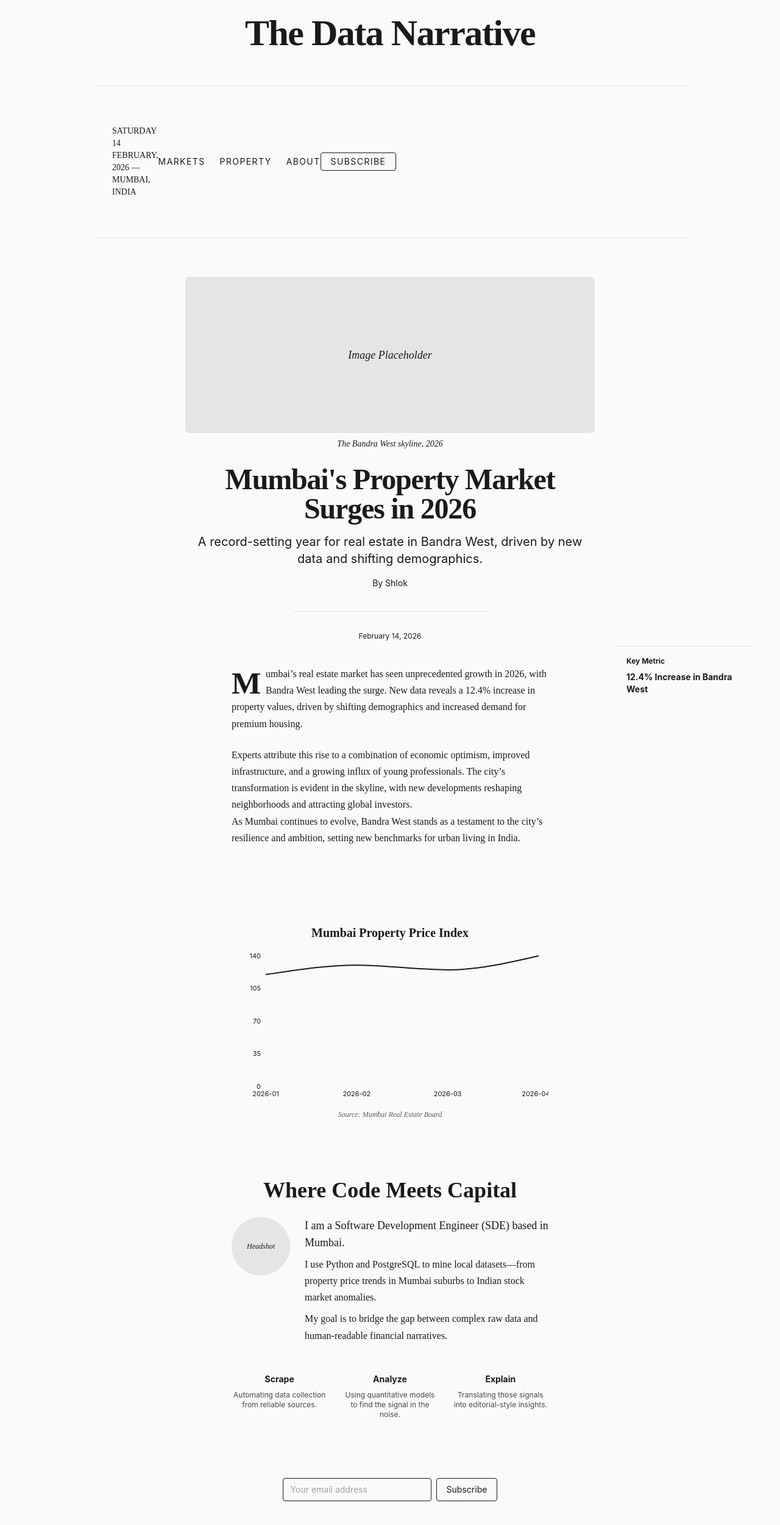
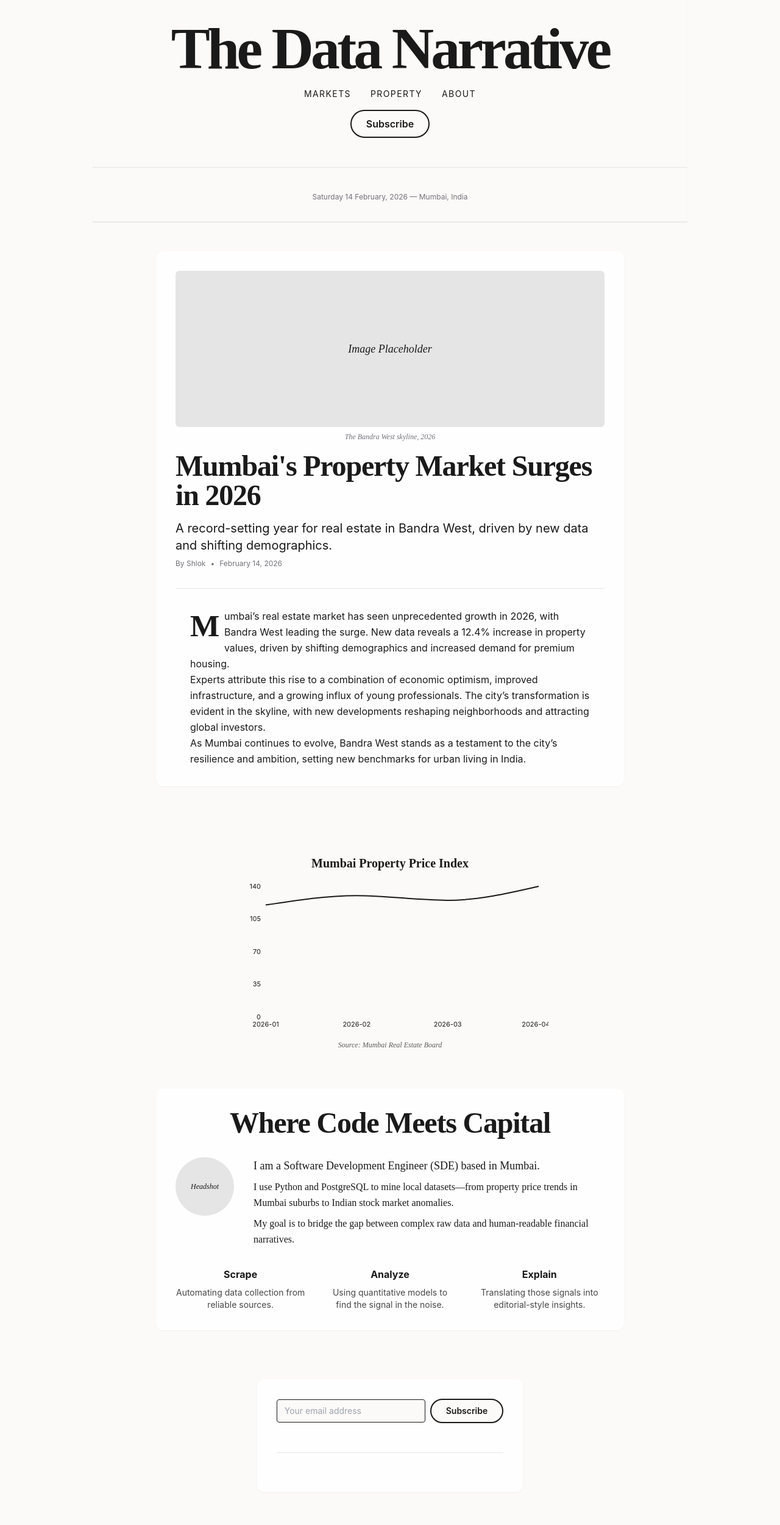
Before and after one commit to shl0lxd/the-data-narrative, a Next.js app: page / in a window 1280 px wide. Shown: the top 2500 px of the page at 61% size. Built offline with nearby package versions, Linux system fonts and the light colour scheme; a web font is replaced by a local one.

Commit message:
style: polish homepage for NYT editorial look

```diff
--- a/src/components/AboutSection.js
+++ b/src/components/AboutSection.js
@@ -2,14 +2,14 @@ import React from 'react';
 
 export default function AboutSection() {
   return (
-    <section className="bg-paper text-ink w-full flex flex-col items-center py-10 prose-nyt">
+    <section className="bg-white/90 rounded-xl shadow-sm px-8 py-8 max-w-3xl mx-auto mb-12">
       {/* Lead Headline */}
-      <h2 className="font-serif text-3xl md:text-4xl font-bold text-center mb-6">
+      <h2 className="font-serif text-4xl md:text-5xl font-bold tracking-tight text-center mb-8">
         Where Code Meets Capital
       </h2>
 
       {/* Bio & Headshot */}
-      <div className="flex flex-col md:flex-row items-center md:items-start gap-6 mb-8 w-full max-w-2xl mx-auto">
+      <div className="flex flex-col md:flex-row items-center md:items-start gap-8 mb-8">
         {/* Headshot Placeholder */}
         <div className="w-24 h-24 bg-[#E5E5E5] rounded-full flex items-center justify-center mb-4 md:mb-0">
           <span className="font-serif italic text-ink text-xs">Headshot</span>
@@ -29,25 +29,25 @@ export default function AboutSection() {
       </div>
 
       {/* Methodology Grid */}
-      <div className="grid grid-cols-1 md:grid-cols-3 gap-6 w-full max-w-2xl mx-auto mt-4">
+      <div className="grid grid-cols-1 md:grid-cols-3 gap-8 mt-4">
         {/* Scrape */}
         <div className="flex flex-col items-center">
-          <div className="font-sans font-bold text-sm mb-2">Scrape</div>
-          <div className="font-sans text-xs text-center opacity-80">
+          <div className="font-sans font-bold text-base mb-2">Scrape</div>
+          <div className="font-sans text-sm text-center opacity-80">
             Automating data collection from reliable sources.
           </div>
         </div>
         {/* Analyze */}
         <div className="flex flex-col items-center">
-          <div className="font-sans font-bold text-sm mb-2">Analyze</div>
-          <div className="font-sans text-xs text-center opacity-80">
+          <div className="font-sans font-bold text-base mb-2">Analyze</div>
+          <div className="font-sans text-sm text-center opacity-80">
             Using quantitative models to find the signal in the noise.
           </div>
         </div>
         {/* Explain */}
         <div className="flex flex-col items-center">
-          <div className="font-sans font-bold text-sm mb-2">Explain</div>
-          <div className="font-sans text-xs text-center opacity-80">
+          <div className="font-sans font-bold text-base mb-2">Explain</div>
+          <div className="font-sans text-sm text-center opacity-80">
             Translating those signals into editorial-style insights.
           </div>
         </div>
--- a/src/components/HeroArticle.js
+++ b/src/components/HeroArticle.js
@@ -11,47 +11,29 @@ export default function HeroArticle({
   children,
 }) {
   return (
-    <article className="bg-paper text-ink w-full flex flex-col items-center py-8">
-      {/* Image Placeholder */}
-      <div className="w-full max-w-2xl mx-auto flex flex-col items-center">
+    <article className="bg-white/90 rounded-xl shadow-sm px-8 py-8 max-w-3xl mx-auto mb-12">
+      <div className="mb-6">
         <div className="w-full h-64 bg-[#E5E5E5] flex items-center justify-center mb-2 rounded-md">
           <span className="text-ink font-serif italic text-lg">Image Placeholder</span>
         </div>
-        <div className="text-center text-sm font-serif italic text-ink mb-6">
+        <div className="text-center text-xs font-serif italic text-zinc-500 mb-4">
           {imageCaption}
         </div>
-      </div>
-
-      {/* Header Section */}
-      <header className="w-full max-w-2xl mx-auto">
-        <h2 className="font-serif text-5xl font-bold mb-4 text-center tracking-tight">
+        <h2 className="font-serif text-5xl font-bold tracking-tight mb-4">
           {headline}
         </h2>
-        <div className="text-xl font-body text-center mb-4">
+        <div className="text-xl font-body mb-2">
           {deck}
         </div>
-        <div className="flex flex-col items-center mb-2">
-          <div className="text-sm font-sans text-ink mb-1">
-            {byline}
+        <div className="flex items-center gap-x-2 text-xs text-zinc-500 mb-4">
+          <span>{byline}</span>
+          <span>&bull;</span>
+          <span>{timestamp}</span>
         </div>
-          <hr className="nyt-divider w-full max-w-xs mb-1" />
-          <div className="text-xs font-sans text-ink">
-            {timestamp}
+        <div className="nyt-divider h-[1px] bg-zinc-200 w-full my-8" />
       </div>
-        </div>
-      </header>
-
-      {/* Main Content Area */}
-      <div className="relative w-full max-w-2xl mx-auto">
-        {/* Data Inset Sidebar (desktop only) */}
-        <aside className="hidden md:block absolute right-[-260px] top-0 w-56 bg-paper border-t border-[#E5E5E5] p-4 text-ink">
-          <div className="font-sans font-bold text-xs mb-2">Key Metric</div>
-          <div className="font-sans text-sm font-bold text-ink">{keyMetric}</div>
-        </aside>
-
-        {/* Article Body */}
-        <div className="prose-nyt mx-auto">
-          <p className="drop-cap mb-6">
+      <div className="prose prose-lg prose-ink max-w-prose mx-auto">
+        <p className="drop-cap">
           Mumbai’s real estate market has seen unprecedented growth in 2026, with Bandra West leading the surge. New data reveals a 12.4% increase in property values, driven by shifting demographics and increased demand for premium housing.
         </p>
         {/* Additional paragraphs or children */}
@@ -66,7 +48,6 @@ export default function HeroArticle({
           </>
         )}
       </div>
-      </div>
     </article>
   );
 }
--- a/src/components/Masthead.js
+++ b/src/components/Masthead.js
@@ -14,48 +14,32 @@ export default function Masthead() {
   });
 
   return (
-    <header className="bg-paper text-ink w-full">
-      {/* Top Row: Brand Name */}
-      <div className="flex justify-center items-center py-6">
-        <h1 className="font-serif text-6xl font-bold text-center tracking-tight">
+    <header className="bg-paper text-ink border-b border-zinc-200 shadow-sm py-8 mb-12">
+      <h1 className="font-serif text-7xl md:text-8xl font-bold tracking-tighter text-center mb-2">
         The Data Narrative
       </h1>
-      </div>
-
-      {/* Middle Row: Divider */}
-      <hr className="nyt-divider mx-auto w-full" />
-
-      {/* Info Bar */}
-      <div className="flex flex-row items-center justify-between py-2 px-4 md:px-8 prose-nyt text-xs md:text-sm uppercase font-sans">
-        {/* Left: Date & Location (hide date on mobile) */}
-        <div className="hidden md:block">
-          {dateString} &mdash; Mumbai, India
-        </div>
-        {/* Center: Navigation Links */}
-        <nav className="flex-1 flex justify-center gap-6">
+      <nav className="flex justify-center gap-x-8 mt-4">
         {NAV_LINKS.map(link => (
           <a
             key={link.name}
             href={link.href}
-              className="font-sans text-xs md:text-sm uppercase tracking-widest hover:opacity-70 transition-opacity"
+            className="font-sans text-sm uppercase tracking-widest hover:underline hover:opacity-80 transition"
           >
             {link.name}
           </a>
         ))}
       </nav>
-        {/* Right: Subscribe Button */}
-        <div className="flex justify-end">
-          <button
-            className="border border-ink rounded px-4 py-1 text-ink bg-transparent font-sans text-xs md:text-sm uppercase tracking-widest hover:bg-ink hover:text-paper transition-colors"
-            type="button"
-          >
+      <div className="flex justify-center mt-4">
+        <button className="border-2 border-ink rounded-full px-6 py-2 font-sans font-semibold text-ink bg-paper hover:bg-ink hover:text-paper transition-colors shadow-sm hover:scale-105">
           Subscribe
         </button>
       </div>
+      <div className="flex justify-center mt-4">
+        <div className="nyt-divider h-[1px] bg-zinc-200 w-full my-8" />
       </div>
-
-      {/* Bottom Row: Divider */}
-      <hr className="nyt-divider mx-auto w-full" />
+      <div className="flex justify-center mt-2 text-xs text-zinc-500">
+        <span className="hidden md:inline">{dateString} &mdash; Mumbai, India</span>
+      </div>
     </header>
   );
 }
--- a/src/components/NewsletterForm.js
+++ b/src/components/NewsletterForm.js
@@ -29,8 +29,8 @@ export default function NewsletterForm() {
   }
 
   return (
-    <form onSubmit={handleSubmit} className="prose-nyt mx-auto w-full max-w-md flex flex-col items-center">
-      <div className="w-full flex flex-row items-center gap-2 mb-2">
+    <form onSubmit={handleSubmit} className="bg-white/90 rounded-xl shadow-sm px-8 py-8 max-w-md mx-auto flex flex-col items-center mb-12">
+      <div className="w-full flex flex-row items-center gap-2 mb-4">
         <input
           type="email"
           name="email"
@@ -38,17 +38,17 @@ export default function NewsletterForm() {
           onChange={e => setEmail(e.target.value)}
           required
           placeholder="Your email address"
-          className="font-sans text-xs md:text-sm border border-ink rounded px-3 py-2 flex-1 bg-paper text-ink focus:outline-none focus:border-black"
+          className="font-sans text-sm border border-ink rounded px-3 py-2 flex-1 bg-paper text-ink focus:outline-none focus:border-black"
         />
         <button
           type="submit"
           disabled={loading}
-          className="font-sans text-xs md:text-sm border border-ink rounded px-4 py-2 bg-paper text-ink hover:bg-ink hover:text-paper transition"
+          className="font-sans text-sm border-2 border-ink rounded-full px-6 py-2 bg-paper text-ink font-semibold hover:bg-ink hover:text-paper transition-colors shadow-sm hover:scale-105"
         >
           {loading ? 'Joining...' : 'Subscribe'}
         </button>
       </div>
-      <hr className="nyt-divider w-full mb-2" />
+      <div className="nyt-divider h-[1px] bg-zinc-200 w-full my-8" />
       {message && (
         <div className="font-sans text-xs text-center mt-2 text-ink">
           {message}
```
Lines whose indentation alone changed are shown as unchanged.
